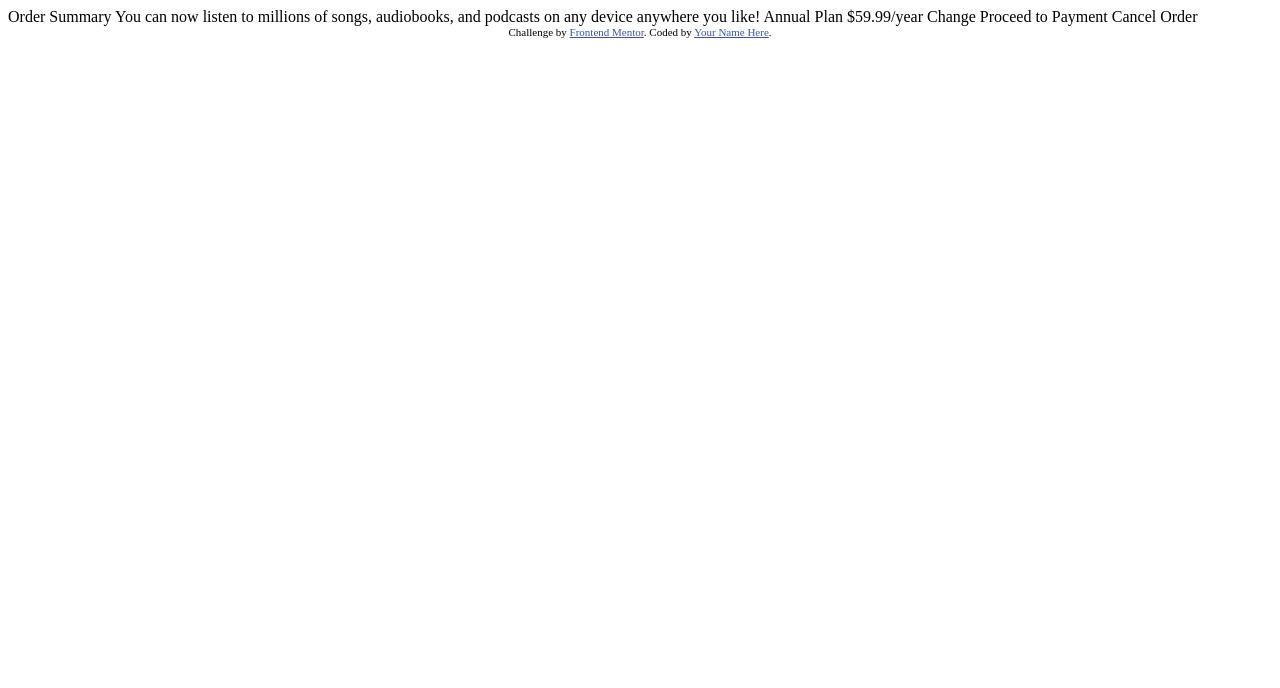
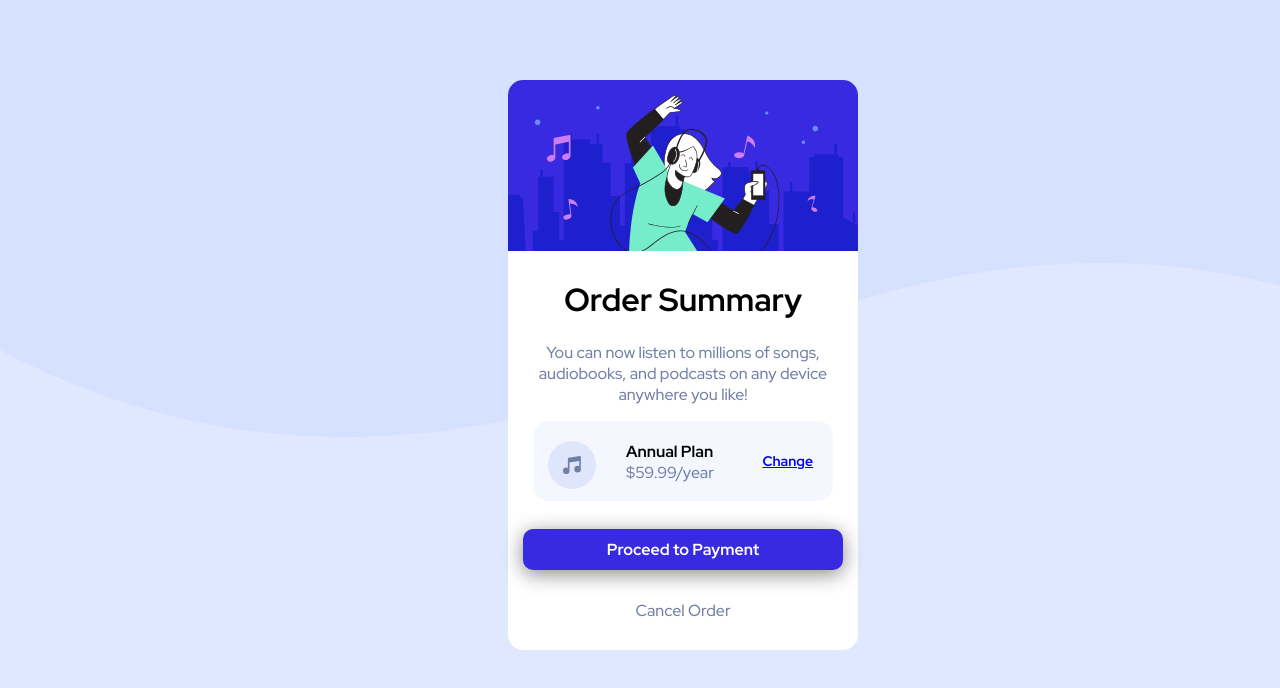
Before and after one commit to araupontones/Summary-component-challenge, a plain HTML site: page index.html in a window 1280 px wide. Drawn offline with Linux system fonts and the light colour scheme.

Commit message:
challenge desktop

```diff
--- /dev/null
+++ b/css/styles.css
@@ -0,0 +1,100 @@
+body {
+  background-image: url('../images/pattern-background-desktop.svg');
+  background-repeat: no-repeat;
+  font-family: "Red Hat Display", sans-serif;
+  background-color: hsl(225, 100%, 94%);
+  min-height: 100vh;
+}
+
+.container-summary {
+  background-color: white;
+  border: 0 solid;
+  border-radius: 15px;
+  width: 350px;
+  height: 570px;
+  margin-left: 500px;
+  margin-top: 80px;
+  text-align: center;
+}
+
+.hero-img {
+  width: 350px;
+  border-radius: 15px 15px 0 0;
+}
+
+.message-summary{
+  color:hsl(224, 23%, 55%);
+  font-size: 1rem;
+}
+
+.container-plan-info {
+  background-color: hsl(225, 100%, 98%);
+  width: 300px;
+  margin: auto;
+  border-radius: 15px;
+  position: relative;
+  text-align: left;
+  height: 80px;
+}
+
+
+.icon-music {
+  float: left;
+  margin: 20px 15px 20px 15px;
+  margin-left: 15px;
+}
+
+.text-info {
+  padding: 20px 0;
+}
+
+.title-plan {
+  font-weight: 700;
+  margin-left: 15px;
+  margin-top: 15px;
+}
+
+.price-plan {
+  font-weight: 500;
+  margin-left: 15px;
+  margin-bottom: 15px;
+  color:hsl(224, 23%, 55%);
+}
+
+.btn-change {
+  position: absolute;
+  right: 20px;
+  top: 31px;
+  font-size: .875rem;
+  font-weight: bold;
+}
+
+.btn-payment{
+  width: 300px;
+  padding: 10px;
+  font-weight: 700;
+  background-color: #382AE1;
+  color: white;
+  border-radius: 10px;
+  text-decoration: none;
+  margin-top: 20px;
+  display: inline-block;
+  box-shadow: 0 4px 20px 0 #888888;
+}
+
+.btn-payment:hover{
+  background-color: green;
+}
+
+.cancel{
+  text-decoration: none;
+  font-size: 1rem;
+  color:hsl(224, 23%, 55%);
+  display: block;
+  margin: 30px;
+}
+
+.cancel:hover{
+  color: black;
+
+}
--- a/index.html
+++ b/index.html
@@ -1,37 +1,92 @@
 <!DOCTYPE html>
 <html lang="en">
+
 <head>
   <meta charset="UTF-8">
   <meta name="viewport" content="width=device-width, initial-scale=1.0"> <!-- displays site properly based on user's device -->
+  <link rel="icon" type="image/png" sizes="32x32" href="./images/favicon-32x32.png">
+  <link rel="stylesheet" href="./css/styles.css">
+  <link href="https://fonts.googleapis.com/css2?family=Red+Hat+Display:wght@500;700;900&display=swap" rel="stylesheet">
 
-  <link rel="icon" type="image/png" sizes="32x32" href="./images/favicon-32x32.png">
-
-  <title>Frontend Mentor | Order summary card</title>
+  <title>My order Summary</title>
 
   <!-- Feel free to remove these styles or customise in your own stylesheet 👍 -->
   <style>
-    .attribution { font-size: 11px; text-align: center; }
-    .attribution a { color: hsl(228, 45%, 44%); }
+    .attribution {
+      font-size: 11px;
+      text-align: center;
+    }
+
+    .attribution a {
+      color: hsl(228, 45%, 44%);
+    }
   </style>
 </head>
+
 <body>
+  <div class="container-summary">
+    <img class="hero-img" src="./images/illustration-hero.svg" alt="">
+    <h1>Order Summary</h1>
+    <p class="message-summary">You can now listen to millions of songs, audiobooks, and podcasts on any
+      device anywhere you like!</p>
 
-  Order Summary
+    <div class="container-plan-info">
+      <img class="icon-music" src="./images/icon-music.svg" alt="">
+      <div class="text-info">
+        <span class="title-plan">Annual Plan</span><br>
+        <span class="price-plan">$59.99/year </span>
+      </div>
 
-  You can now listen to millions of songs, audiobooks, and podcasts on any
-  device anywhere you like!
+      <a class="btn-change" href="#">Change</a>
+    </div>
 
-  Annual Plan
-  $59.99/year
+    <a class="btn-payment" href="#">Proceed to Payment</a>
+    <a class = "cancel" href="#">Cancel Order</a>
+  </div>
 
-  Change
+</body>
 
-  Proceed to Payment
-  Cancel Order
+</html>
+<!----
+
+
+  <div class="summary-container">
+
+
+
+
+
+    <div class="plan-container">
+      <img class="icon-music" src="./images/icon-music.svg" alt="">
+      <div class="plan-text">
+        <h2>Annual Plan</h2>
+        <p>$59.99/year</p>
+      </div>
+
+      <a class="btn-change"href="#">Change</a>
+
+    </div>
+
+    <a href="#">Proceed to Payment</a>
+    <a href="#">Cancel Order</a>
+  </div>
+  <div class="payment-container">
+
+  </div>
+
+
+
+
+
+
+
+
+
 
   <div class="attribution">
     Challenge by <a href="https://www.frontendmentor.io?ref=challenge" target="_blank">Frontend Mentor</a>.
     Coded by <a href="#">Your Name Here</a>.
   </div>
 </body>
+
 </html>
```
